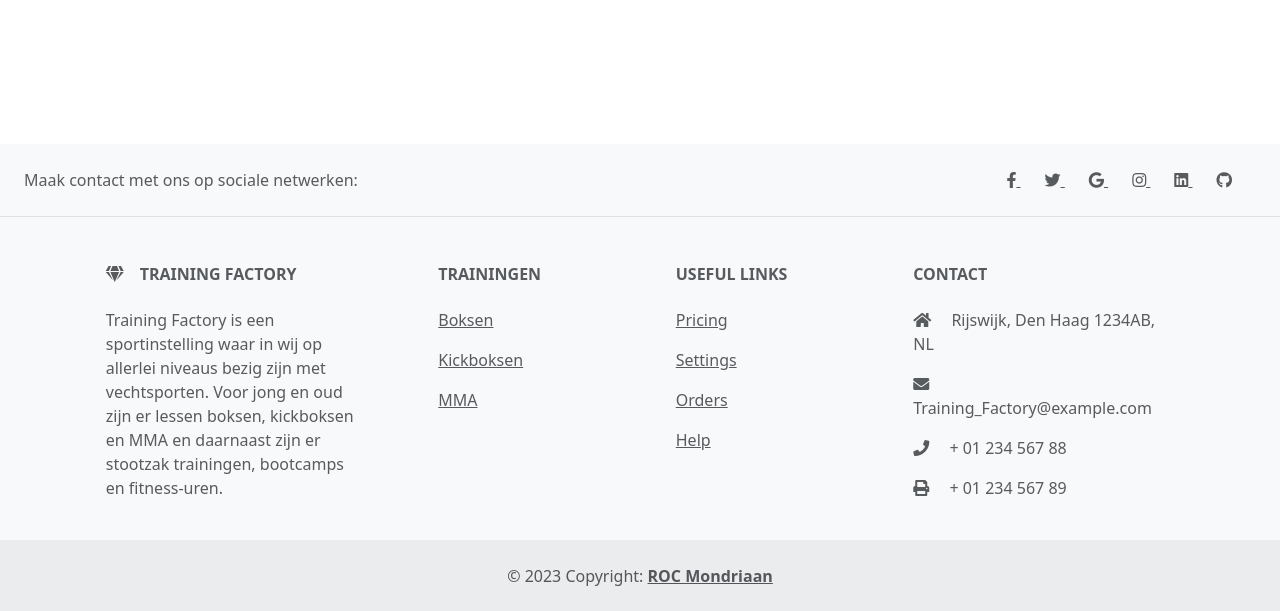
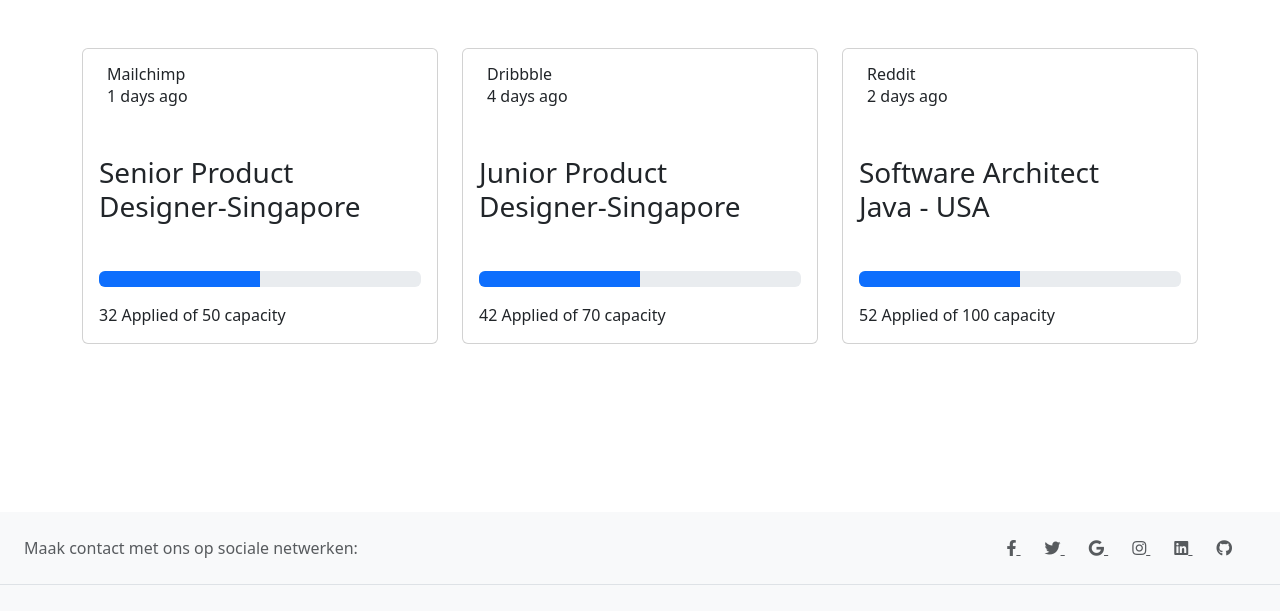
Before and after one commit to mverseput/training_factory, a Symfony app: template templates/main/index.html.twig in a window 1280 px wide. Shown: the part 56-667 px from the top of the page. Run offline with Twig, Linux system fonts and the light colour scheme; the template is opened without the code that fills it, so the values that code supplies are empty; some libraries are stand-ins or nearby versions.

Commit message:
card added

```diff
--- a/templates/main/index.html.twig
+++ b/templates/main/index.html.twig
@@ -23,6 +23,76 @@
 		</div>
 	</div>
  #}
+ <div class="container mt-5 mb-3">
+    <div class="row">
+        <div class="col-md-4">
+            <div class="card p-3 mb-2">
+                <div class="d-flex justify-content-between">
+                    <div class="d-flex flex-row align-items-center">
+                        <div class="icon"> <i class="bx bxl-mailchimp"></i> </div>
+                        <div class="ms-2 c-details">
+                            <h6 class="mb-0">Mailchimp</h6> <span>1 days ago</span>
+                        </div>
+                    </div>
+                    <div class="badge"> <span>Design</span> </div>
+                </div>
+                <div class="mt-5">
+                    <h3 class="heading">Senior Product<br>Designer-Singapore</h3>
+                    <div class="mt-5">
+                        <div class="progress">
+                            <div class="progress-bar" role="progressbar" style="width: 50%" aria-valuenow="50" aria-valuemin="0" aria-valuemax="100"></div>
+                        </div>
+                        <div class="mt-3"> <span class="text1">32 Applied <span class="text2">of 50 capacity</span></span> </div>
+                    </div>
+                </div>
+            </div>
+        </div>
+        <div class="col-md-4">
+            <div class="card p-3 mb-2">
+                <div class="d-flex justify-content-between">
+                    <div class="d-flex flex-row align-items-center">
+                        <div class="icon"> <i class="bx bxl-dribbble"></i> </div>
+                        <div class="ms-2 c-details">
+                            <h6 class="mb-0">Dribbble</h6> <span>4 days ago</span>
+                        </div>
+                    </div>
+                    <div class="badge"> <span>Product</span> </div>
+                </div>
+                <div class="mt-5">
+                    <h3 class="heading">Junior Product<br>Designer-Singapore</h3>
+                    <div class="mt-5">
+                        <div class="progress">
+                            <div class="progress-bar" role="progressbar" style="width: 50%" aria-valuenow="50" aria-valuemin="0" aria-valuemax="100"></div>
+                        </div>
+                        <div class="mt-3"> <span class="text1">42 Applied <span class="text2">of 70 capacity</span></span> </div>
+                    </div>
+                </div>
+            </div>
+        </div>
+        <div class="col-md-4">
+            <div class="card p-3 mb-2">
+                <div class="d-flex justify-content-between">
+                    <div class="d-flex flex-row align-items-center">
+                        <div class="icon"> <i class="bx bxl-reddit"></i> </div>
+                        <div class="ms-2 c-details">
+                            <h6 class="mb-0">Reddit</h6> <span>2 days ago</span>
+                        </div>
+                    </div>
+                    <div class="badge"> <span>Design</span> </div>
+                </div>
+                <div class="mt-5">
+                    <h3 class="heading">Software Architect <br>Java - USA</h3>
+                    <div class="mt-5">
+                        <div class="progress">
+                            <div class="progress-bar" role="progressbar" style="width: 50%" aria-valuenow="50" aria-valuemin="0" aria-valuemax="100"></div>
+                        </div>
+                        <div class="mt-3"> <span class="text1">52 Applied <span class="text2">of 100 capacity</span></span> </div>
+                    </div>
+                </div>
+            </div>
+        </div>
+    </div>
+</div>
 
 
 <br>
```
